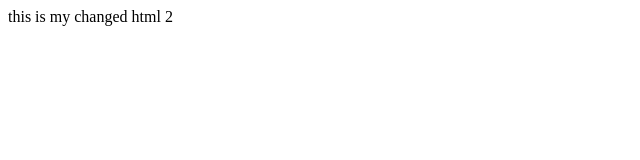
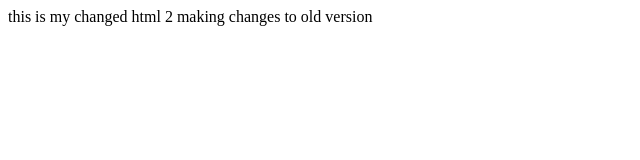
Before and after one commit to maninderbawavip/test_html, a plain HTML site: page index.html in a window 1280 px wide. Shown: the whole page, without its empty margins (0-640 px from the left). Drawn offline with Linux system fonts and the light colour scheme.

Commit message:
made changes locally

```diff
--- a/index.html
+++ b/index.html
@@ -1,3 +1,4 @@
 <html>
     this is my changed html 2
+    making changes to old version
 </html>
```
Also changed, not shown: 1 other file.
